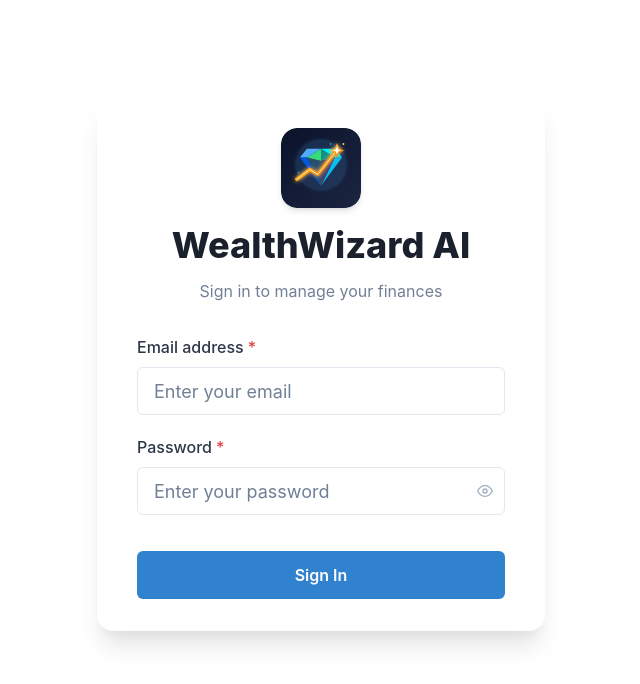
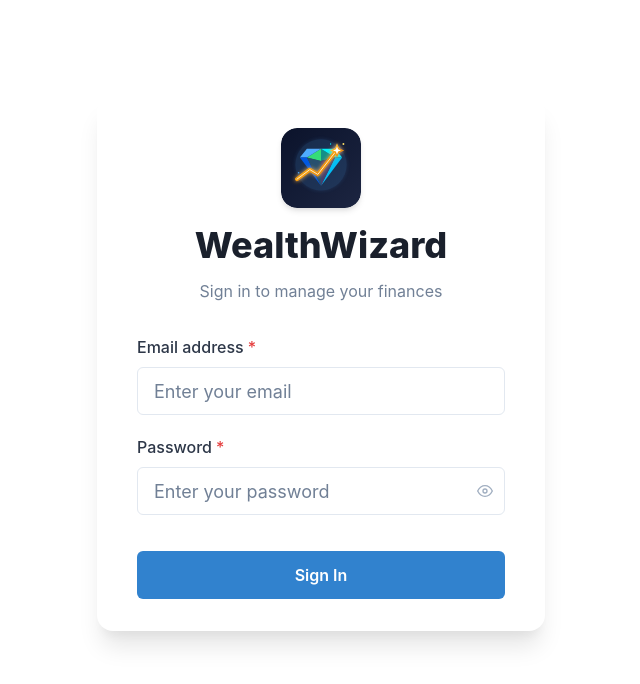
Before and after one commit to NziX/wealthwizard, a React (Create React App) app: page / in a window 1280 px wide. Shown: the top 684 px of the page, without its empty margins (319-959 px from the left). Built offline with nearby package versions, Linux system fonts and the light colour scheme.

Commit message:
Update app name to WealthWizard

```diff
--- a/package.json
+++ b/package.json
@@ -1,7 +1,7 @@
 {
-  "name": "wealthwizard-ai",
+  "name": "wealthwizard",
   "version": "1.0.0",
-  "description": "WealthWizard AI - Your Personal Finance Assistant with Real-time State Management",
+  "description": "WealthWizard - Your Personal Finance Assistant with Real-time State Management",
   "private": true,
   "homepage": "./",
   "dependencies": {
--- a/public/index.html
+++ b/public/index.html
@@ -4,9 +4,9 @@
     <meta charset="utf-8" />
     <meta name="viewport" content="width=device-width, initial-scale=1" />
     <meta name="theme-color" content="#000000" />
-    <meta name="description" content="WealthWizard AI - Finance Management" />
+    <meta name="description" content="WealthWizard - Finance Management" />
     <link rel="icon" href="%PUBLIC_URL%/logo.svg" />
-    <title>WealthWizard AI - Personal Finance Assistant</title>
+    <title>WealthWizard - Personal Finance Assistant</title>
   </head>
   <body>
     <noscript>You need to enable JavaScript to run this app.</noscript>
--- a/src/Dashboard.tsx
+++ b/src/Dashboard.tsx
@@ -1406,7 +1406,7 @@ const Dashboard: React.FC<DashboardProps> = ({ onLogout }) => {
             />
             <VStack align="start" spacing={0}>
               <Heading size="xl" color="white" fontWeight="extrabold" letterSpacing="tight">
-                WealthWizard AI
+                WealthWizard
               </Heading>
               <Text color="whiteAlpha.800" fontSize="sm">Your Personal AI Finance Assistant</Text>
             </VStack>
--- a/src/Login.tsx
+++ b/src/Login.tsx
@@ -35,7 +35,7 @@ const Login: React.FC<LoginProps> = ({ onLogin }) => {
     if (email && password) {
       toast({
         title: 'Login Successful',
-        description: 'Welcome to WealthWizard AI',
+        description: 'Welcome to WealthWizard',
         status: 'success',
         duration: 3000,
         isClosable: true,
@@ -79,7 +79,7 @@ const Login: React.FC<LoginProps> = ({ onLogin }) => {
                 mb={1}
               />
               <Heading size="xl" color="brand.900" fontWeight="extrabold">
-                WealthWizard AI
+                WealthWizard
               </Heading>
               <Text color="gray.500">Sign in to manage your finances</Text>
             </VStack>
```
Also changed, not shown: 1 other file (tests, documents, lock files or other folders).
